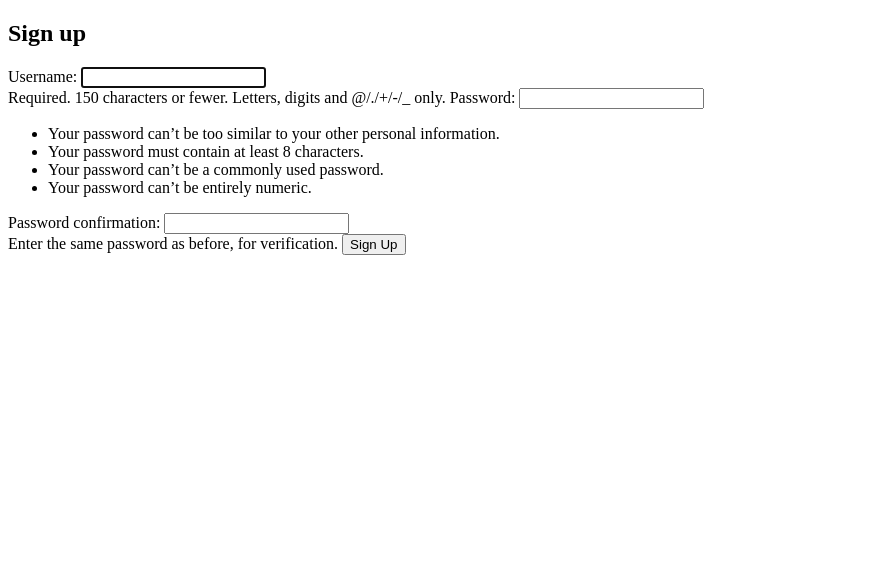
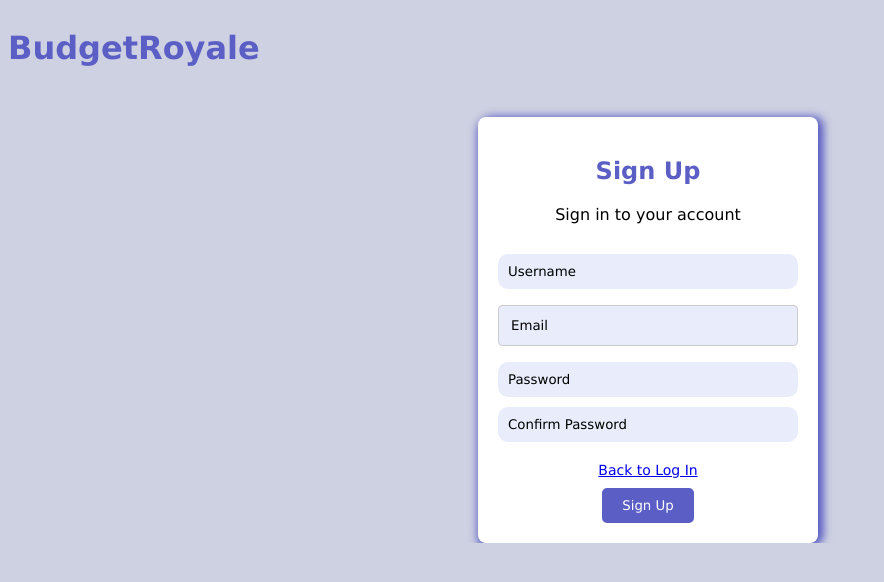
Before and after one commit to katelync12/budgetRoyale, a Django app: page /accounts/signup/ in a window 1280 px wide. Shown: the top 582 px of the page, without its empty margins (0-884 px from the left). Run offline with Django 4.2, Linux system fonts and the light colour scheme.

Commit message:
added sign up page functionality

```diff
--- /dev/null
+++ b/accounts/forms.py
@@ -0,0 +1,12 @@
+from django import forms
+from django.contrib.auth.models import User
+from django.contrib.auth.forms import UserCreationForm
+
+
+class SignUpForm(UserCreationForm):
+    username = forms.CharField(max_length=30)
+    email = forms.EmailField(max_length=200)
+
+    class Meta:
+        model = User
+        fields = ('username', 'email', 'password1', 'password2', 'first_name')
--- a/accounts/urls.py
+++ b/accounts/urls.py
@@ -1,7 +1,7 @@
 from django.urls import path
-from .views import SignUpView
+from .views import *
 
 
 urlpatterns = [
-    path("signup/", SignUpView.as_view(), name="signup"),
+    path("signup/", signup, name="signup"),
 ]
--- a/accounts/views.py
+++ b/accounts/views.py
@@ -6,7 +6,31 @@ from django.urls import reverse_lazy
 from django.views.generic import CreateView
 
 
-class SignUpView(CreateView):
-    form_class = UserCreationForm
-    success_url = reverse_lazy("login")
-    template_name = "registration/signup.html"
+# class SignUpView(CreateView):
+#     form_class = UserCreationForm
+#     success_url = reverse_lazy("login")
+#     template_name = "registration/signup.html"
+
+from django.shortcuts import render
+from django.contrib.auth import login, authenticate
+from .forms import SignUpForm
+from django.shortcuts import render, redirect
+
+def home_view(request):
+    return render(request, 'home.html')
+
+def signup(request):
+    if request.user.is_anonymous:
+        form = SignUpForm(request.POST)
+        if form.is_valid():
+            form.save()
+            username = form.cleaned_data.get('username')
+            password = form.cleaned_data.get('password1')
+            user = authenticate(username=username, password=password)
+            login(request, user)
+            return redirect('home')
+        else:
+            form = SignUpForm()
+        return render(request, 'registration/signup.html', {'form': form})
+    else:
+        return render(request, 'home.html')
--- a/hello_django/urls.py
+++ b/hello_django/urls.py
@@ -35,6 +35,7 @@ urlpatterns = [
     path("accounts/", include("accounts.urls")),
     path("accounts/", include("django.contrib.auth.urls")),
     path("", TemplateView.as_view(template_name="home.html"), name="home"),
+    # path("", TemplateView.as_view(template_name="registration/login.html"), name="login"),
     path("form/", TemplateView.as_view(template_name="form.html"), name="form"),
     path("transactions/", TemplateView.as_view(template_name="view_transactions.html"), name="view_transactions"),
     path("transactions/create/", TemplateView.as_view(template_name="create_transaction.html"), name="create_transactions"),
--- a/my_app/templates/registration/login.html
+++ b/my_app/templates/registration/login.html
@@ -13,7 +13,7 @@
     .container {
             margin: 0 auto;
             width: 300px;
-            height: 350px;
+            height: auto;
             padding: 20px;
             background-color: #ffffff;
             border-radius: 8px;
@@ -72,7 +72,7 @@
 <body>
   <h1 style="font-family: Verdana, Geneva, Tahoma, sans-serif; color: #5B5FC5;"> BudgetRoyale</h1>
   <div class = "container">
-   <h2>Log In</h2>
+   <h2>{% block title2 %}Log In{% endblock %}</h2>
    <div style="color: black; /* Blue font color */
                margin-bottom: 20px; /* Add space between h2 and text */
                font-family: Verdana, Geneva, Tahoma, sans-serif;
@@ -82,12 +82,17 @@
     <form method="post">
       <div style="margin-bottom: 30px;"></div>
     {% csrf_token %}
+
+    {% block fields %}
+
     <div>
       <input type="text" name="username" placeholder="Username" class="custom-input">
     </div>
     <div>
       <input type="password" name="password" placeholder="Password" class="custom-input">
     </div>
+
+  {% endblock %}
     <!--<div style="margin-bottom: 30px;" class="fieldWrapper">
       {{ form.username.label_tag }}
       {{ form.username }}
@@ -98,23 +103,29 @@
       {{ form.password }}
       {{ form.password.errors }}
     </div> -->
+
+    {% block link %}
     <div class="forgot-password" style="font-size: 14px; margin-bottom: 10px;">
       <a href="{% url 'password_reset' %}">Forgot my password</a>
     </div>
+    {% endblock %}
     <button type="submit" style="background-color: #5B5FC5; /* Blue button color */
       color: #ffffff; /* White button text color */
       border: none;
       padding: 10px 20px;
       border-radius: 5px;
       font-family: Verdana, Geneva, Tahoma, sans-serif;
-    cursor: pointer;">Log In</button>
+      cursor: pointer;">{% block button_label %}Log In{% endblock %}</button>
+
 
 
     </form>
 
+    {% block extra_buttons %}
     <div class="sign-up-button">
       <a href="{% url 'signup' %}">Sign Up</a>
     </div>
+    {% endblock %}
   </div>
 </body>
 
--- a/my_app/templates/registration/signup.html
+++ b/my_app/templates/registration/signup.html
@@ -1,12 +1,30 @@
-{% extends "base_login.html" %}
+{% extends "registration/login.html" %}
 
 {% block title %}Sign Up{% endblock %}
 
-{% block content %}
-<h2>Sign up</h2>
-<form method="post">
-  {% csrf_token %}
-  {{ form }}
-  <button type="submit">Sign Up</button>
-</form>
+{% block title2 %}Sign Up{% endblock %}
+
+{% block fields %}
+
+<div>
+  <input type="username" name="username" placeholder="Username" class="custom-input">
+</div>
+<div>
+  <input type="email" name="email" placeholder="Email" class="custom-input">
+</div>
+<div>
+  <input type="password" name="password1" placeholder="Password" class="custom-input">
+</div>
+<div>
+  <input type="password" name="password2" placeholder="Confirm Password" class="custom-input">
+</div>
+
 {% endblock %}
+{% block link %}
+<div class="forgot-password" style="font-size: 14px; margin-bottom: 10px;">
+  <a href="{% url 'login' %}">Back to Log In</a>
+</div>
+{% endblock %}
+{% block button_label %}Sign Up{% endblock %}
+
+{% block extra_buttons %}{% endblock %}
```
Also changed, not shown: my_app/migrations/0001_initial.py (deleted), my_app/migrations/__init__.py (deleted). Lines whose indentation alone changed are shown as unchanged.
